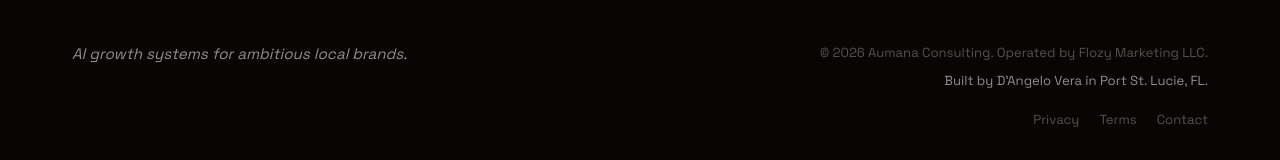
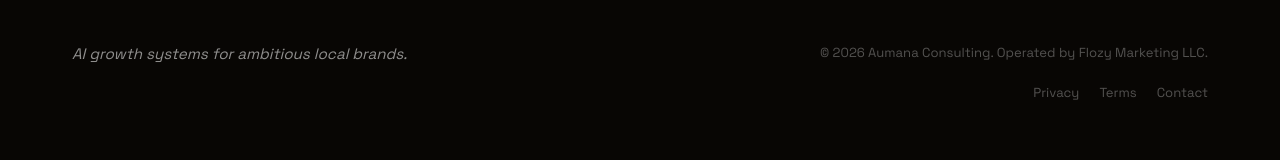
Before and after one commit to Dangelovera06/aumana-landing, a plain HTML site: page index.html in a window 1280 px wide. Shown: the part 9055-9215 px from the top of the page. Drawn offline with Linux system fonts and the light colour scheme.

Commit message:
Remove name from footer

```diff
--- a/index.html
+++ b/index.html
@@ -634,7 +634,6 @@
 
       <div class="footer-meta">
         <p>&copy; 2026 Aumana Consulting. Operated by Flozy Marketing LLC.</p>
-        <p class="footer-byline">Built by D'Angelo Vera in Port St. Lucie, FL.</p>
         <ul class="footer-links">
           <li><a href="#">Privacy</a></li>
           <li><a href="#">Terms</a></li>
```
